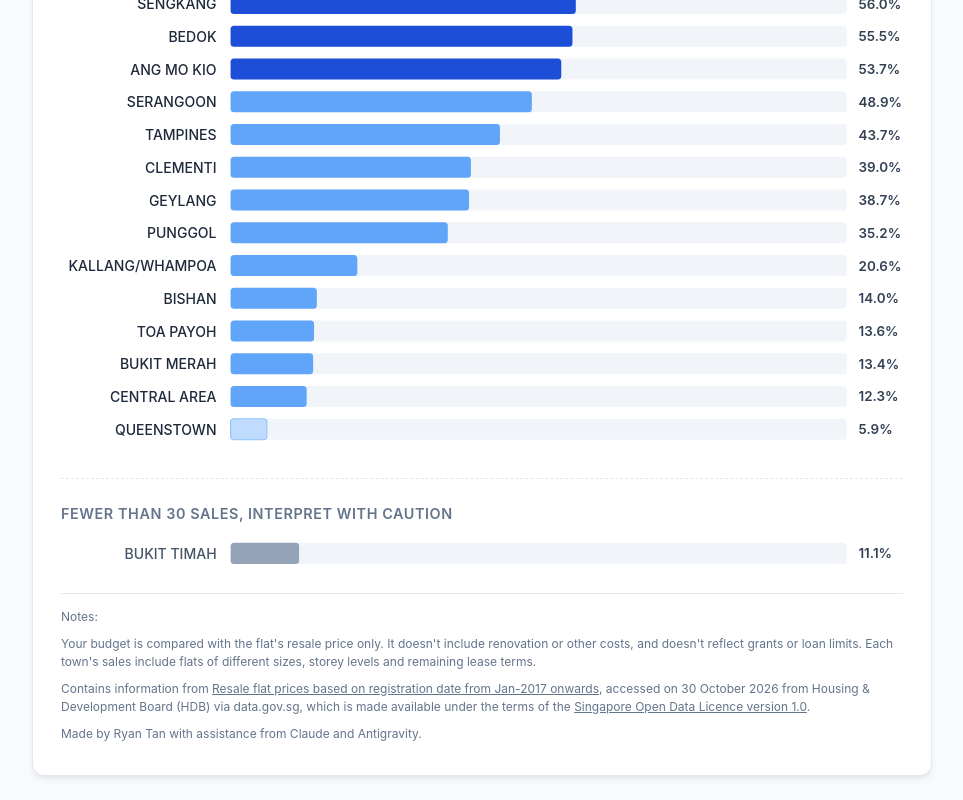
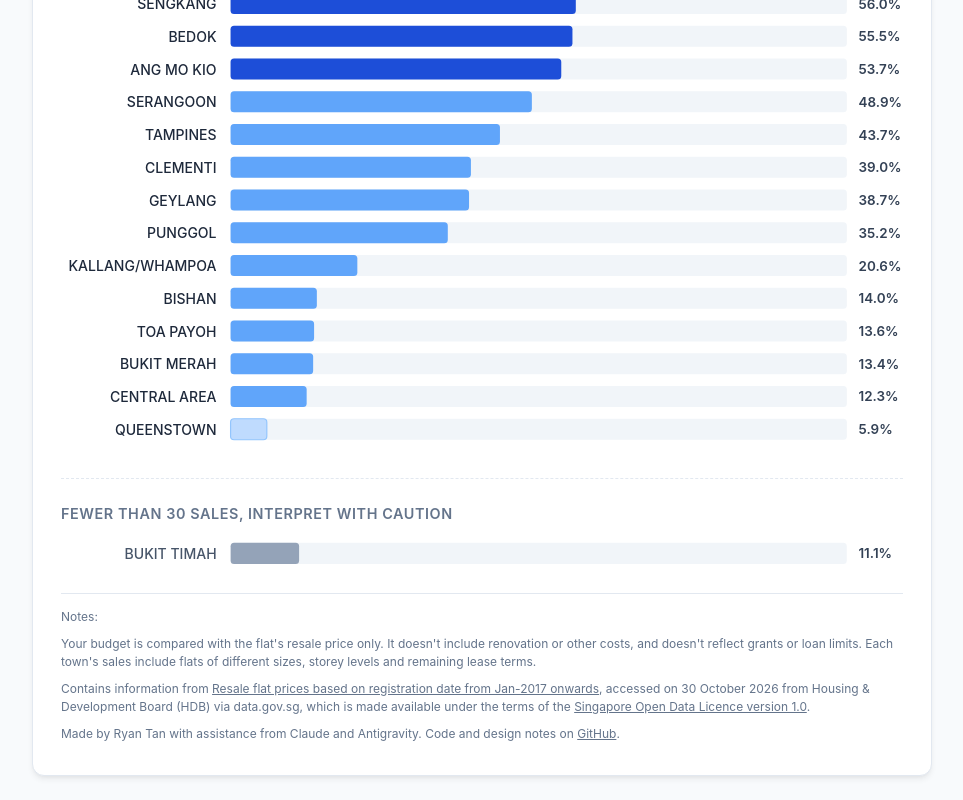
Before and after one commit to isoryan/hdb-resale-price-dashboard, a plain HTML site: page index.html in a window 1280 px wide. Shown: the part 797-1597 px from the top of the page, without its empty margins (158-1121 px from the left). Drawn offline with Linux system fonts and the light colour scheme.

Commit message:
Added a link to the GitHub repo in the footer

```diff
--- a/index.html
+++ b/index.html
@@ -455,7 +455,7 @@
           onwards</a>, accessed on 30 October 2026 from Housing & Development Board (HDB) via data.gov.sg, which is made
         available under the terms of the <a href="https://data.gov.sg/open-data-licence" target="_blank"
           rel="noopener noreferrer">Singapore Open Data Licence version 1.0</a>.</p>
-      <p>Made by Ryan Tan with assistance from Claude and Antigravity.</p>
+      <p>Made by Ryan Tan with assistance from Claude and Antigravity. Code and design notes on <a href="https://github.com/isoryan/hdb-resale-price-dashboard" target="_blank" rel="noopener noreferrer">GitHub</a>.</p>
     </footer>
   </div>
 
```
